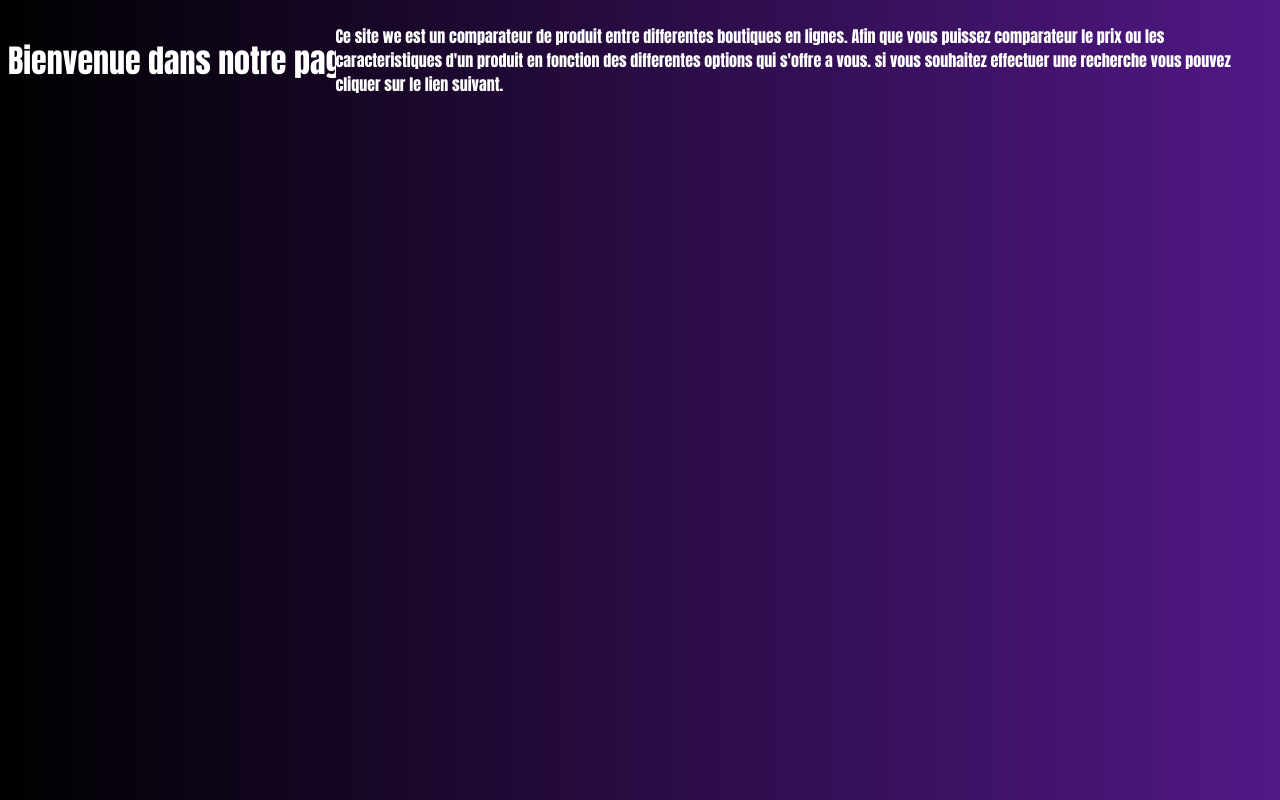
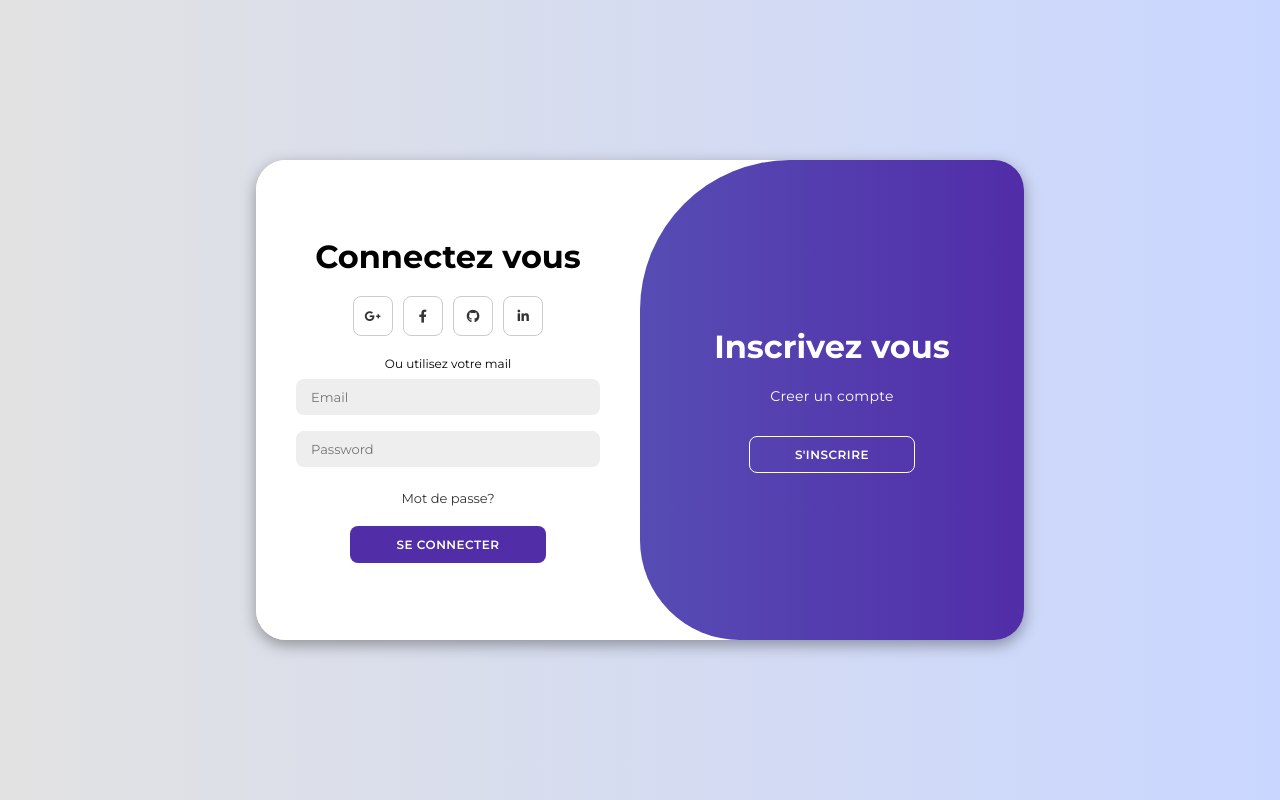
Before and after one commit to BambaDiante/Web-scraper, a Flask app: page / in a window 1280 px wide. Run offline with Flask 3, Linux system fonts and the light colour scheme.

Commit message:
Ajout de l'interface de connexion et d'authentification

```diff
--- a/main.py
+++ b/main.py
@@ -4,7 +4,7 @@ import base
 app = Flask(__name__)
 @app.route('/')
 def index():
-    return render_template("acceuil.html")
+    return render_template("loginpage.html")
 
 @app.route('/search/<nom_produit>')
 def search(nom_produit):
--- a/scraper.py
+++ b/scraper.py
@@ -12,6 +12,7 @@ def nettoiprix(prix_texte):
     chiffres = ""
     if "-" in prix_texte:
         prix1=prix_texte.split("-")
+        prix1=prix1[0]
         for caractere in prix1:
             if caractere.isdigit():
                 chiffres = chiffres + caractere
@@ -23,10 +24,13 @@ def nettoiprix(prix_texte):
         for caractere in prix_texte:
             if caractere.isdigit():
                 chiffres = chiffres + caractere
+            elif caractere=="-" or caractere==".":
+                break
         if chiffres != "":
             return int(chiffres)
         else:
             return 0
+
 def recuperer(urlpage):
     try:
 
@@ -96,6 +100,7 @@ def parse_content(url,selectername,selecterprice,selecterlink,selecterurl,srcimg
     return(titre,prix,lien,urls)
 
 def remplirurl(source,url):
+
     for i in range(len(url)):
         try:
             url[i]=source[0:-1]+url[i]
--- /dev/null
+++ b/static/script.js
@@ -0,0 +1,11 @@
+const container = document.getElementById('container');
+const registerBtn = document.getElementById('register');
+const loginBtn = document.getElementById('login');
+
+registerBtn.addEventListener('click', () => {
+    container.classList.add("active");
+});
+
+loginBtn.addEventListener('click', () => {
+    container.classList.remove("active");
+});
--- a/static/style.css
+++ b/static/style.css
@@ -1,21 +1,210 @@
-body {
-  background: linear-gradient(to left, #511886, black);
-  color:white;
-  font-family:impact;
-  display:flex;
-  align-items: center;
-  justify-content: center;
+@import url('https://fonts.googleapis.com/css2?family=Montserrat:wght@300;400;500;600;700&display=swap');
 
+*{
+    margin: 0;
+    padding: 0;
+    box-sizing: border-box;
+    font-family: 'Montserrat', sans-serif;
 }
-h1{
-  width:42ch;
-  white-space:nowrap;
-  overflow:hidden;
-  animation:typing 2s steps(31) forwards;
+
+body{
+    background-color: #c9d6ff;
+    background: linear-gradient(to right, #e2e2e2, #c9d6ff);
+    display: flex;
+    align-items: center;
+    justify-content: center;
+    flex-direction: column;
+    height: 100vh;
 }
-@keyframes typing{
-  from {
-    width: 0;
-  }
 
+.container{
+    background-color: #fff;
+    border-radius: 30px;
+    box-shadow: 0 5px 15px rgba(0, 0, 0, 0.35);
+    position: relative;
+    overflow: hidden;
+    width: 768px;
+    max-width: 100%;
+    min-height: 480px;
 }
+
+.container p{
+    font-size: 14px;
+    line-height: 20px;
+    letter-spacing: 0.3px;
+    margin: 20px 0;
+}
+
+.container span{
+    font-size: 12px;
+}
+
+.container a{
+    color: #333;
+    font-size: 13px;
+    text-decoration: none;
+    margin: 15px 0 10px;
+}
+
+.container button{
+    background-color: #512da8;
+    color: #fff;
+    font-size: 12px;
+    padding: 10px 45px;
+    border: 1px solid transparent;
+    border-radius: 8px;
+    font-weight: 600;
+    letter-spacing: 0.5px;
+    text-transform: uppercase;
+    margin-top: 10px;
+    cursor: pointer;
+}
+
+.container button.hidden{
+    background-color: transparent;
+    border-color: #fff;
+}
+
+.container form{
+    background-color: #fff;
+    display: flex;
+    align-items: center;
+    justify-content: center;
+    flex-direction: column;
+    padding: 0 40px;
+    height: 100%;
+}
+
+.container input{
+    background-color: #eee;
+    border: none;
+    margin: 8px 0;
+    padding: 10px 15px;
+    font-size: 13px;
+    border-radius: 8px;
+    width: 100%;
+    outline: none;
+}
+
+.form-container{
+    position: absolute;
+    top: 0;
+    height: 100%;
+    transition: all 0.6s ease-in-out;
+}
+
+.sign-in{
+    left: 0;
+    width: 50%;
+    z-index: 2;
+}
+
+.container.active .sign-in{
+    transform: translateX(100%);
+}
+
+.sign-up{
+    left: 0;
+    width: 50%;
+    opacity: 0;
+    z-index: 1;
+}
+
+.container.active .sign-up{
+    transform: translateX(100%);
+    opacity: 1;
+    z-index: 5;
+    animation: move 0.6s;
+}
+
+@keyframes move{
+    0%, 49.99%{
+        opacity: 0;
+        z-index: 1;
+    }
+    50%, 100%{
+        opacity: 1;
+        z-index: 5;
+    }
+}
+
+.social-icons{
+    margin: 20px 0;
+}
+
+.social-icons a{
+    border: 1px solid #ccc;
+    border-radius: 20%;
+    display: inline-flex;
+    justify-content: center;
+    align-items: center;
+    margin: 0 3px;
+    width: 40px;
+    height: 40px;
+}
+
+.toggle-container{
+    position: absolute;
+    top: 0;
+    left: 50%;
+    width: 50%;
+    height: 100%;
+    overflow: hidden;
+    transition: all 0.6s ease-in-out;
+    border-radius: 150px 0 0 100px;
+    z-index: 1000;
+}
+
+.container.active .toggle-container{
+    transform: translateX(-100%);
+    border-radius: 0 150px 100px 0;
+}
+
+.toggle{
+    background-color: #512da8;
+    height: 100%;
+    background: linear-gradient(to right, #5c6bc0, #512da8);
+    color: #fff;
+    position: relative;
+    left: -100%;
+    height: 100%;
+    width: 200%;
+    transform: translateX(0);
+    transition: all 0.6s ease-in-out;
+}
+
+.container.active .toggle{
+    transform: translateX(50%);
+}
+
+.toggle-panel{
+    position: absolute;
+    width: 50%;
+    height: 100%;
+    display: flex;
+    align-items: center;
+    justify-content: center;
+    flex-direction: column;
+    padding: 0 30px;
+    text-align: center;
+    top: 0;
+    transform: translateX(0);
+    transition: all 0.6s ease-in-out;
+}
+
+.toggle-left{
+    transform: translateX(-200%);
+}
+
+.container.active .toggle-left{
+    transform: translateX(0);
+}
+
+.toggle-right{
+    right: 0;
+    transform: translateX(0);
+}
+
+.container.active .toggle-right{
+    transform: translateX(200%);
+}
--- /dev/null
+++ b/templates/loginpage.html
@@ -0,0 +1,64 @@
+<!DOCTYPE html>
+<html lang="en">
+
+<head>
+    <meta charset="UTF-8">
+    <meta name="viewport" content="width=device-width, initial-scale=1.0">
+    <link rel="stylesheet" href="https://cdnjs.cloudflare.com/ajax/libs/font-awesome/6.4.2/css/all.min.css">
+    <link rel="stylesheet" href="{{ url_for('static', filename='style.css') }}">
+    <title>Modern Login Page | AsmrProg</title>
+</head>
+
+<body>
+
+    <div class="container" id="container">
+        <div class="form-container sign-up">
+            <form>
+                <h1>Creer un compte</h1>
+                <div class="social-icons">
+                    <a href="#" class="icon"><i class="fa-brands fa-google-plus-g"></i></a>
+
+                </div>
+                <span>Ou utilisez un email pour vous inscrire</span>
+                <input type="text" placeholder="Name">
+                <input type="email" placeholder="Email">
+                <input type="password" placeholder="Password">
+                <button>S'inscrire</button>
+            </form>
+        </div>
+        <div class="form-container sign-in">
+            <form>
+                <h1>Connectez vous</h1>
+                <div class="social-icons">
+                    <a href="#" class="icon"><i class="fa-brands fa-google-plus-g"></i></a>
+                    <a href="#" class="icon"><i class="fa-brands fa-facebook-f"></i></a>
+                    <a href="#" class="icon"><i class="fa-brands fa-github"></i></a>
+                    <a href="#" class="icon"><i class="fa-brands fa-linkedin-in"></i></a>
+                </div>
+                <span>Ou utilisez votre mail</span>
+                <input type="email" placeholder="Email">
+                <input type="password" placeholder="Password">
+                <a href="#">Mot de passe?</a>
+                <button>se connecter</button>
+            </form>
+        </div>
+        <div class="toggle-container">
+            <div class="toggle">
+                <div class="toggle-panel toggle-left">
+                    <h1>Connectez vous!</h1>
+                    <p>Entrez vos informations personneles</p>
+                    <button class="hidden" id="login">se connecter</button>
+                </div>
+                <div class="toggle-panel toggle-right">
+                    <h1>Inscrivez vous</h1>
+                    <p>Creer un compte</p>
+                    <button class="hidden" id="register">s'inscrire</button>
+                </div>
+            </div>
+        </div>
+    </div>
+
+    <script src="{{ url_for('static', filename='script.js') }}"></script>
+</body>
+
+</html>
```
Also changed, not shown: produits.db.
